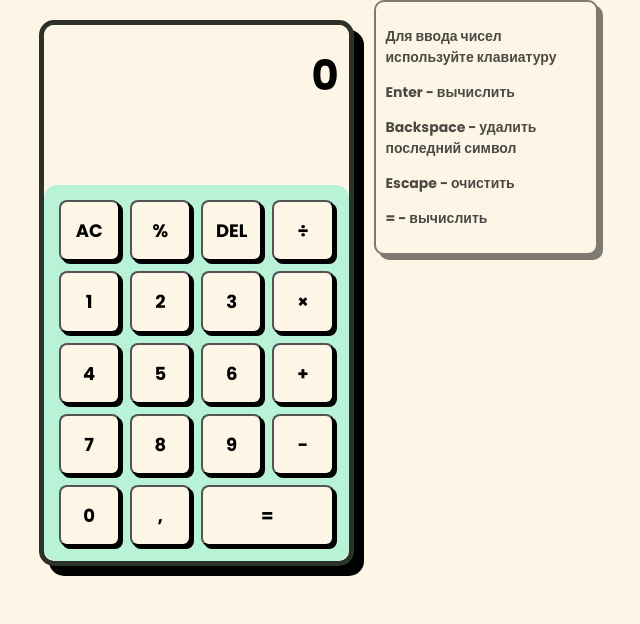
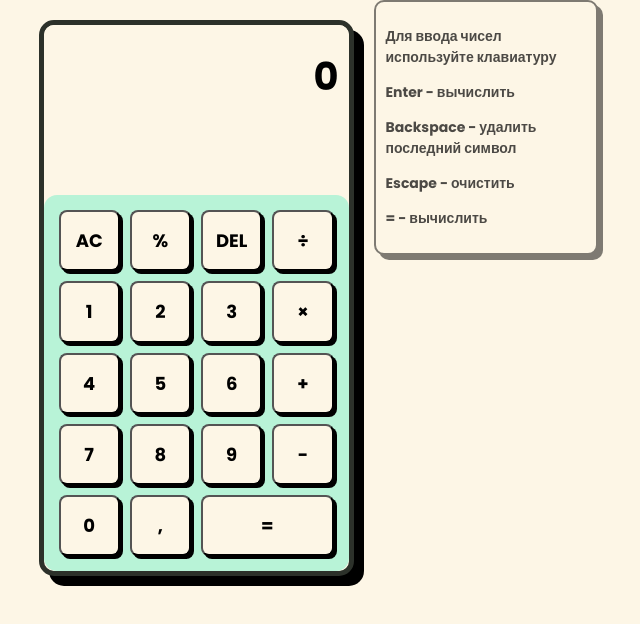
Before and after one commit to MaKaRaZa/MaKaRaZa.github.io, a plain HTML site: page index.html in a window 1280 px wide. Shown: the whole page, without its empty margins (322-962 px from the left). Drawn offline with Linux system fonts and the light colour scheme.

Commit message:
Calc 1.2.2.6

```diff
--- a/index.html
+++ b/index.html
@@ -57,13 +57,13 @@
             text-align: right;
             padding: 10px;
             border-radius: 10px;
-            min-height: 100px;
+            min-height: 110px;
             display: flex;
             flex-direction: column;
             justify-content: space-around;
         }
         .calculator__display--current-equation {
-            font-size: 2.6rem;
+            font-size: 2.4rem;
             font-weight: bold;
         }
         .calculator__display--previous-equation {
@@ -225,7 +225,7 @@
                 return;
             }
         }
-            if (current.innerText.length < 11) {
+            if (current.innerText.length < 12) {
                 if (current.innerText === "0" && !operators.includes(num)) {
                     current.innerText = num;
                 } else {
```
